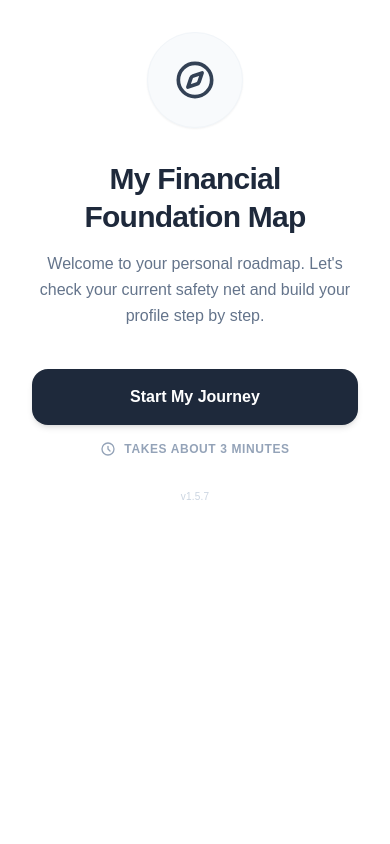
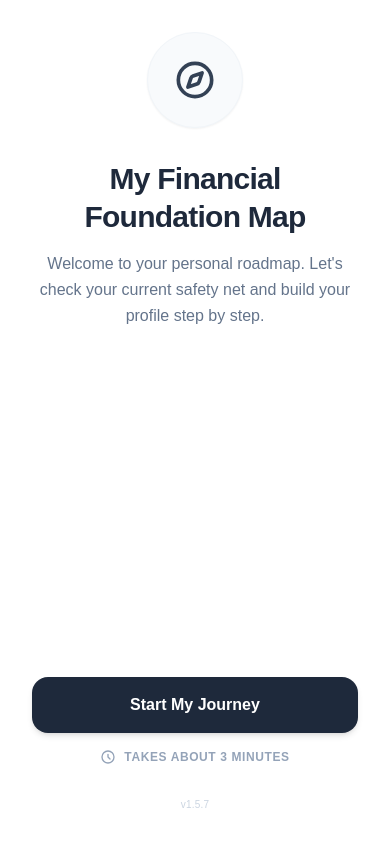
Before and after one commit to gomaconr-arch/free-assess, a React (Vite) app: page / in a window 390 px wide. Built offline with nearby package versions, Linux system fonts and the light colour scheme; a web font is replaced by a local one.

Commit message:
Fix iOS fortress scrolling

```diff
--- a/src/App.jsx
+++ b/src/App.jsx
@@ -387,7 +387,7 @@ const AnalyzingScreen = ({ onComplete }) => {
   }, [onComplete]);
 
   return (
-    <div className="h-full flex flex-col justify-center items-center p-8 bg-slate-800 text-white text-center animate-fade-in relative overflow-hidden">
+    <div className="h-full min-h-[100dvh] md:min-h-full flex flex-col justify-center items-center p-8 bg-slate-800 text-white text-center animate-fade-in relative overflow-hidden">
       <div className="absolute inset-0 opacity-10 bg-[radial-gradient(circle_at_center,_var(--tw-gradient-stops))] from-white via-transparent to-transparent"></div>
       <div className="relative z-10 w-24 h-24 mb-8">
         <div className="absolute inset-0 border-4 border-slate-600 rounded-full border-t-emerald-400 animate-spin"></div>
@@ -403,7 +403,7 @@ const DashboardScreen = ({ data, onTransitionToQuote, onResetJourney, celebratio
   const [showBreakdown, setShowBreakdown] = useState(false);
 
   return (
-    <div className="bg-slate-50 h-full overflow-y-auto hide-scrollbar relative">
+    <div className="app-scroll bg-slate-50 h-full hide-scrollbar relative">
       <CelebrationOverlay active={celebrationActive} src={LOTTIE_URLS.fortressReveal} className="bg-white/30 backdrop-blur-[2px]" />
       <div className="bg-white px-6 pt-12 pb-10 rounded-b-[2.5rem] shadow-sm border-b border-slate-100 text-center relative z-10 shrink-0 animate-slide-up">
         {/* Share & Save icon buttons — relocated from bottom row */}
@@ -479,7 +479,7 @@ const DashboardScreen = ({ data, onTransitionToQuote, onResetJourney, celebratio
         </div>
       </div>
 
-      <div className="px-5 mt-6 mb-8 pb-10 space-y-4">
+      <div className="px-5 mt-6 mb-8 pb-[calc(env(safe-area-inset-bottom)+2.5rem)] space-y-4">
         <h3 className="font-bold text-slate-800 px-1 text-sm">Layer Analysis</h3>
 
         {data.threats.map((threat, idx) => (
@@ -1516,7 +1516,7 @@ function App() {
   };
 
   return (
-    <div className="app-shell w-full h-full md:max-w-md md:h-[850px] md:max-h-[95vh] relative md:rounded-[2.5rem] md:shadow-2xl overflow-hidden flex flex-col md:border-[8px] md:border-slate-800 bg-white">
+    <div className="app-shell w-full md:max-w-md md:h-[850px] md:min-h-0 md:max-h-[95vh] relative md:rounded-[2.5rem] md:shadow-2xl overflow-hidden flex flex-col md:border-[8px] md:border-slate-800 bg-white">
       <div className="flex-1 overflow-hidden relative">
         {screen === 'welcome' && renderWelcome()}
         {screen === 'hub' && renderHub()}
--- a/src/styles.css
+++ b/src/styles.css
@@ -70,6 +70,7 @@ html,
 body,
 #root {
   width: 100%;
+  height: 100%;
   min-height: 100%;
 }
 
@@ -89,6 +90,18 @@ body {
   align-items: center;
   min-height: 100dvh;
   overflow: hidden;
+}
+
+.app-shell {
+  height: 100dvh;
+  min-height: 100dvh;
+}
+
+.app-scroll {
+  min-height: 0;
+  overflow-y: auto;
+  overscroll-behavior: contain;
+  -webkit-overflow-scrolling: touch;
 }
 
 .hide-scrollbar::-webkit-scrollbar {
@@ -207,7 +220,17 @@ body {
 }
 
 @media (max-width: 767px) {
+  html,
+  body,
+  #root {
+    height: 100dvh;
+    min-height: 100dvh;
+  }
+
   .app-shell {
-    min-height: 100vh;
+    width: 100vw;
+    height: 100dvh;
+    min-height: 100dvh;
+    max-height: 100dvh;
   }
 }
```
